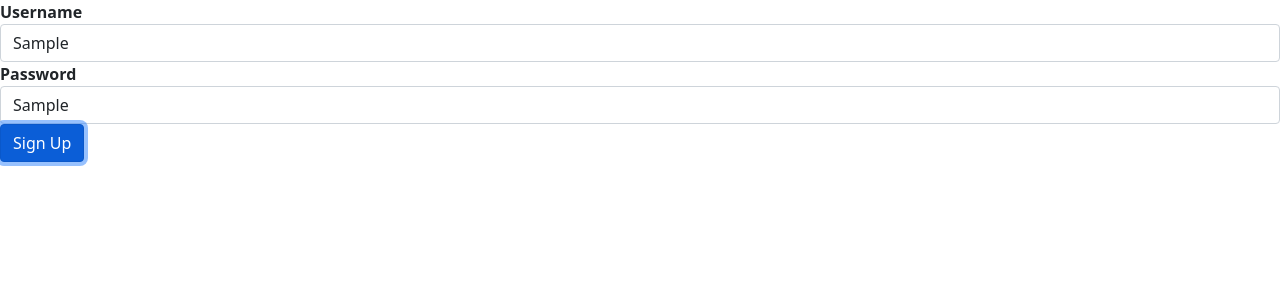
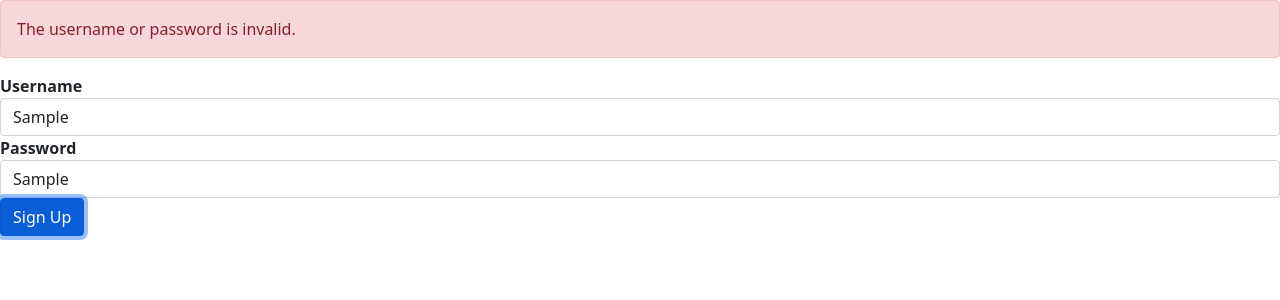
Before and after one commit to SagarPuneria/hello-world-angular-app, an Angular app: page / in a window 1280 px wide. Both pictures are taken after typing "Sample", "Sample" into the empty fields and a click on the button "Sign Up". Shown: the top 300 px of the page. Built offline with nearby package versions, Linux system fonts and the light colour scheme.

Commit message:
feat: Validating the Form Input Upon Submit

```diff
--- a/src/app/signup-form/signup-form.component.html
+++ b/src/app/signup-form/signup-form.component.html
@@ -1,4 +1,8 @@
-<form [formGroup]="form">
+<form [formGroup]="form" (ngSubmit)="login()">
+    <!-- div.alert.alert-danger -->
+    <div *ngIf="form.errors" class="alert alert-danger">
+        The username or password is invalid.
+    </div>
     <div class="form-group">
         <label for="username"><strong>Username</strong></label>
         <input
--- a/src/app/signup-form/signup-form.component.ts
+++ b/src/app/signup-form/signup-form.component.ts
@@ -27,7 +27,22 @@ export class SignupFormComponent implements OnInit {
   get userName() {
     return this.form.get('username');
   };
+  login() {
+    // Setting error when user click submit the form, we are goinng to get this error no matter what.
+    this.form.setErrors({
+      invalidLogin: true
+    });
+    // this.userName.setErrors
 
+    /* // Comenting the below code, since we don't authentication service...
+    let isValid = authService.login(this.form.value)
+    if (!isValid){
+      // this.userName.setErrors
+      this.form.setErrors({
+        invalidLogin: true
+      })
+    } */
+  }
   constructor() { }
 
   ngOnInit() {
```
